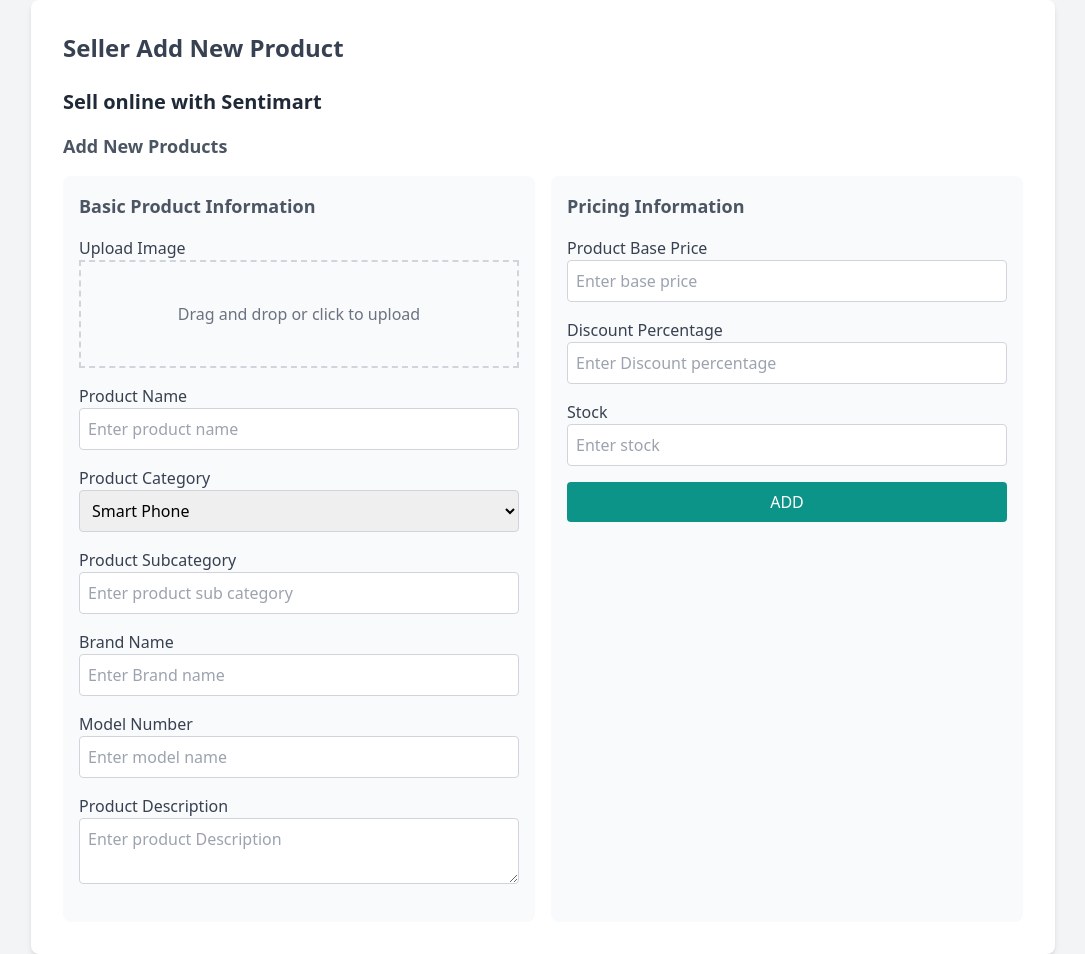
After one commit to Roopika-sics/Inventory-management, a Django app: page /seller/add_product in a window 1280 px wide. The commit adds this page. Shown: the whole page, without its empty margins (97-1182 px from the left). Run offline with Django 5.2, Linux system fonts and the light colour scheme; data comes from the database, SQL or seed files in the repository; both versions use the stored data as it was after the commit; some libraries are stand-ins or nearby versions.

Commit message:
seller add product page added

```diff
--- a/products/models.py
+++ b/products/models.py
@@ -20,6 +20,7 @@ class Product(models.Model):
     stock = models.PositiveIntegerField(default=0)
 
     def __str__(self):
+
         return self.name
 
     def final_price(self):
--- /dev/null
+++ b/seller/templates/seller/add_product.html
@@ -0,0 +1,80 @@
+<!DOCTYPE html>
+<html lang="en">
+<head>
+    <meta charset="UTF-8">
+    <meta name="viewport" content="width=device-width, initial-scale=1.0">
+    <title>Add New Product</title>
+    <link href="https://cdn.jsdelivr.net/npm/tailwindcss@2.2.19/dist/tailwind.min.css" rel="stylesheet">
+    <script src="https://cdn.tailwindcss.com"></script>
+    <link rel="stylesheet" href="https://cdnjs.cloudflare.com/ajax/libs/font-awesome/5.15.3/css/all.min.css" />
+    <link href="https://fonts.googleapis.com/css2?family=Inter&display=swap" rel="stylesheet" />
+</head>
+<body class="bg-gray-100 flex justify-center items-center min-h-screen">
+    <div class="bg-white shadow-md rounded-lg p-8 w-full max-w-5xl">
+        <h2 class="text-2xl font-semibold text-gray-700 mb-6">Seller Add New Product</h2>
+        <h3 class="text-xl font-semibold text-gray-800 mb-4">Sell online with Sentimart</h3>
+        <h4 class="text-lg font-semibold text-gray-600 mb-4">Add New Products</h4>
+        <form method="post" enctype="multipart/form-data">
+            {% csrf_token %}
+            <div class="flex gap-4">
+                <!-- Left Section -->
+                <div class="bg-gray-50 p-4 rounded-lg flex-1">
+                    <h5 class="text-lg font-semibold text-gray-600 mb-4">Basic Product Information</h5>
+                    <div class="mb-4">
+                        <label class="block text-gray-700">Upload Image</label>
+                        <div class="border-dashed border-2 border-gray-300 p-10 text-center cursor-pointer relative">
+                            <input type="file" name="image" class="absolute inset-0 opacity-0 cursor-pointer" accept="image/*">
+                            <span class="text-gray-500">Drag and drop or click to upload</span>
+                        </div>
+                    </div>
+                    <div class="mb-4">
+                        <label class="block text-gray-700">Product Name</label>
+                        <input type="text" name="name" placeholder="Enter product name" class="border border-gray-300 rounded w-full p-2">
+                    </div>
+                    <div class="mb-4">
+                        <label class="block text-gray-700">Product Category</label>
+                        <select name="category" class="border border-gray-300 rounded w-full p-2">
+                            {% for category in categories %}
+                                <option value="{{ category.id }}">{{ category.name }}</option>
+                            {% endfor %}
+                        </select>
+                    </div>
+                    <div class="mb-4">
+                        <label class="block text-gray-700">Product Subcategory</label>
+                        <input type="text" name="sub_category" placeholder="Enter product sub category" class="border border-gray-300 rounded w-full p-2">
+                    </div>
+                    <div class="mb-4">
+                        <label class="block text-gray-700">Brand Name</label>
+                        <input type="text" name="brand_name" placeholder="Enter Brand name" class="border border-gray-300 rounded w-full p-2">
+                    </div>
+                    <div class="mb-4">
+                        <label class="block text-gray-700">Model Number</label>
+                        <input type="text" name="model_number" placeholder="Enter model name" class="border border-gray-300 rounded w-full p-2">
+                    </div>
+                    <div class="mb-4">
+                        <label class="block text-gray-700">Product Description</label>
+                        <textarea name="description" placeholder="Enter product Description" class="border border-gray-300 rounded w-full p-2"></textarea>
+                    </div>
+                </div>
+                <!-- Right Section -->
+                <div class="bg-gray-50 p-4 rounded-lg flex-1">
+                    <h5 class="text-lg font-semibold text-gray-600 mb-4">Pricing Information</h5>
+                    <div class="mb-4">
+                        <label class="block text-gray-700">Product Base Price</label>
+                        <input type="text" name="base_price" placeholder="Enter base price" class="border border-gray-300 rounded w-full p-2">
+                    </div>
+                    <div class="mb-4">
+                        <label class="block text-gray-700">Discount Percentage</label>
+                        <input type="text" name="discount" placeholder="Enter Discount percentage" class="border border-gray-300 rounded w-full p-2">
+                    </div>
+                    <div class="mb-4">
+                        <label class="block text-gray-700">Stock</label>
+                        <input type="number" name="stock" placeholder="Enter stock" class="border border-gray-300 rounded w-full p-2">
+                    </div>
+                    <button class="bg-teal-600 text-white rounded p-2 w-full hover:bg-teal-700">ADD</button>
+                </div>
+            </div>
+        </form>
+    </div>
+</body>
+</html>
--- a/seller/urls.py
+++ b/seller/urls.py
@@ -8,5 +8,7 @@ urlpatterns = [
     path('seller_profile/', views.seller_profile, name='seller_profile'),
     path('profile/edit/', views.edit_seller_profile, name='edit-seller-profile'),
 
+    path('add_product', views.add_product, name='add_product'),
+
 
 ]
--- a/seller/views.py
+++ b/seller/views.py
@@ -4,6 +4,9 @@ from accounts.models import User
 from django.contrib.auth.decorators import login_required
 from django.views.decorators.cache import never_cache
 from django.contrib import messages
+from products.models import Product
+from categories.models import Category
+from django.shortcuts import get_object_or_404
 
 def seller_registration(request):
     if request.method == "POST":
@@ -73,3 +76,36 @@ def edit_seller_profile(request):
         return redirect('seller_profile')
 
     return render(request, 'seller/edit_seller_pro.html', {'seller': seller})
+
+def add_product(request):
+    if request.method == 'POST':
+        name = request.POST.get('name')
+        description = request.POST.get('description')
+        brand_name = request.POST.get('brand_name')
+        model_number = request.POST.get('model_number')
+        category_id = request.POST.get('category')
+        sub_category = request.POST.get('sub_category')
+        base_price = request.POST.get('base_price')
+        discount = request.POST.get('discount')
+        image = request.FILES.get('image')
+        stock = request.POST.get('stock')
+
+        category = get_object_or_404(Category, id=category_id)
+
+        product = Product.objects.create(
+            seller=request.user,
+            name=name,
+            description=description,
+            brand_name=brand_name,
+            model_number=model_number,
+            category=category,
+            sub_category=sub_category,
+            base_price=base_price,
+            discount=discount,
+            image=image,
+            stock=stock
+        )
+        return redirect('seller_dashboard')
+
+    categories = Category.objects.all()
+    return render(request, 'seller/add_product.html', {'categories': categories})
```
Also changed, not shown: accounts/templates/accounts/login.html (+8 -7 lines), seller/templates/seller/seller_registration.html (+3 -2 lines), templates/seller_base.html (+29 -7 lines), db.sqlite3, static/images/logo2.png (added), static/images/seller_reg.png (added).
